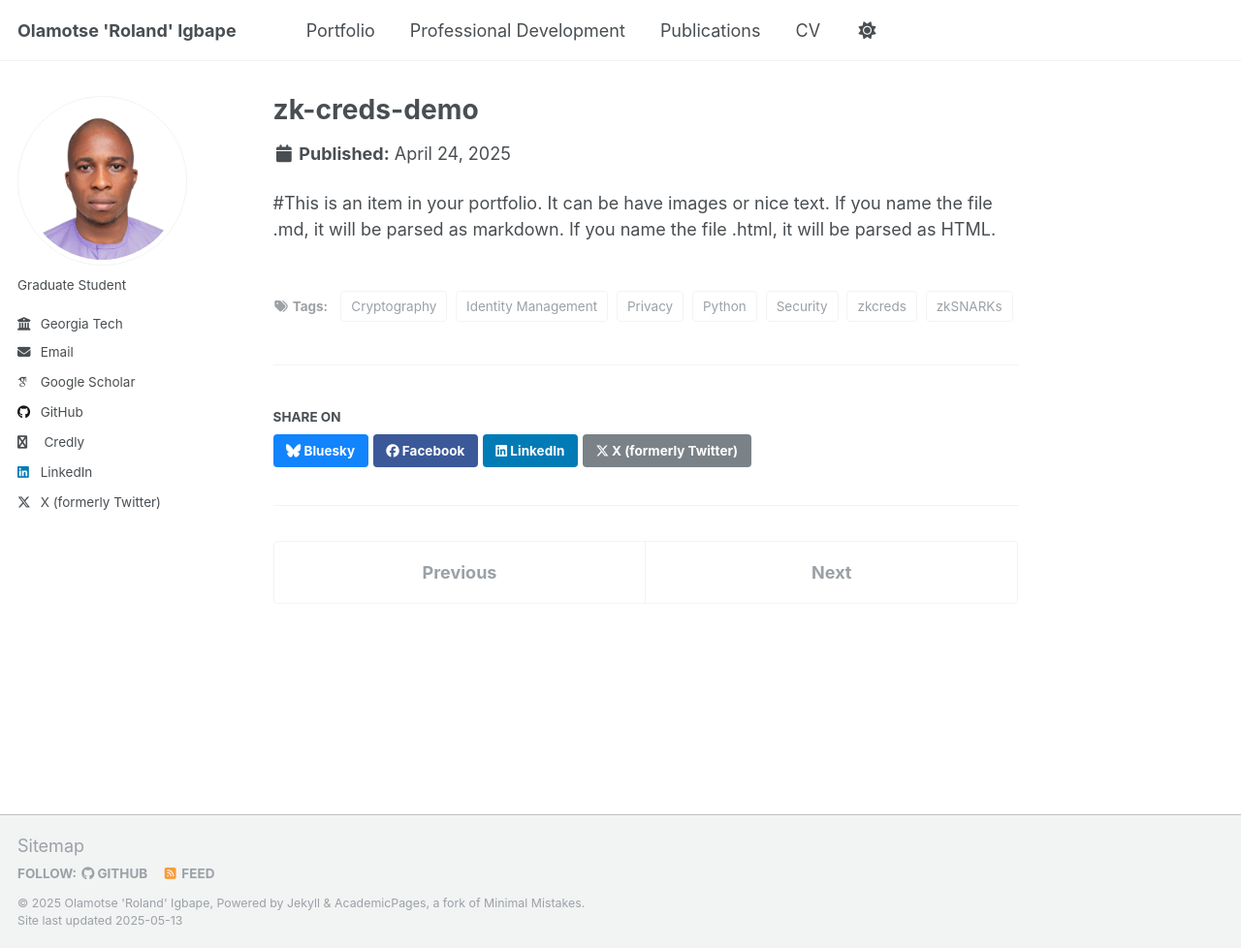
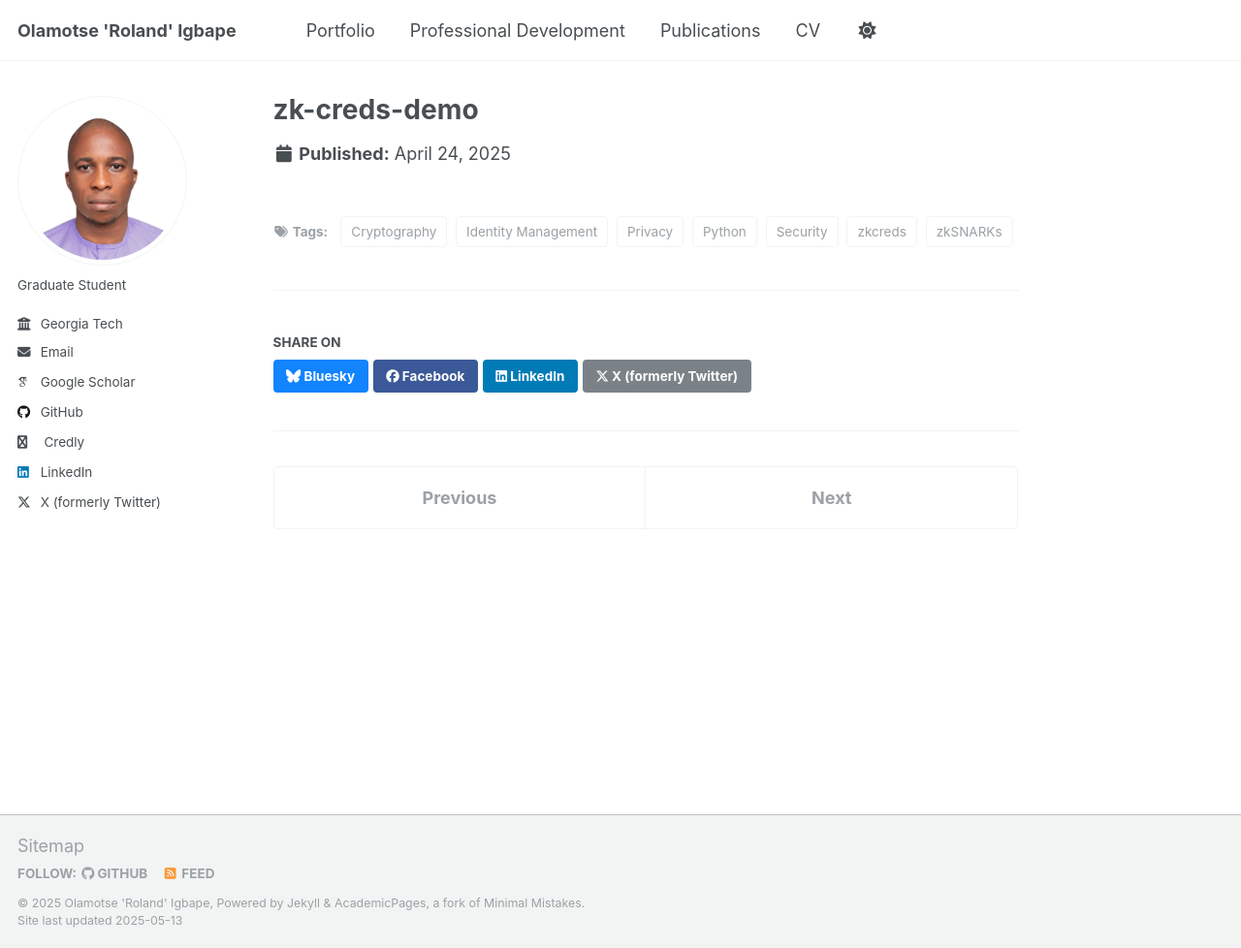
Before and after one commit to oigbape/oigbape.github.io, a Jekyll site: the page built from _portfolio/zk-creds-demo.md, in a window 1280 px wide and 978 px high. Shown: the whole window at 97% size. Built offline with Jekyll 4.4.1, drawn with Linux system fonts in a browser that asks for light colours; some web fonts are replaced.

Commit message:
Update zk-creds-demo.md

```diff
--- a/_portfolio/zk-creds-demo.md
+++ b/_portfolio/zk-creds-demo.md
@@ -1,7 +1,6 @@
 ---
 title: "zk-creds-demo"
-excerpt: "Secure Anonymous Credentials with Zero-Knowledge Proofs (zkSNARKs), enabling privacy-preserving verification of attributes.
-#<br/><img src='/images/500x300.png'>"
+excerpt: "Secure Anonymous Credentials with Zero-Knowledge Proofs (zkSNARKs), enabling privacy-preserving verification of attributes."
 collection: portfolio
 date: "2025-04-24"
 tags: [Security, Cryptography, zkSNARKs, zkcreds, Privacy, Identity Management, Python] # Adjust as needed
@@ -10,5 +9,3 @@ technologies: "zkSNARKs, [Python/Go/Rust?], Cryptographic Libraries"
 # report_url: "[Link to PDF report if available]"
 # image_path: "/images/portfolio/zk-creds-teaser.png" # Add a teaser image
 ---
-
-#This is an item in your portfolio. It can be have images or nice text. If you name the file .md, it will be parsed as markdown. If you name the file .html, it will be parsed as HTML.
```
